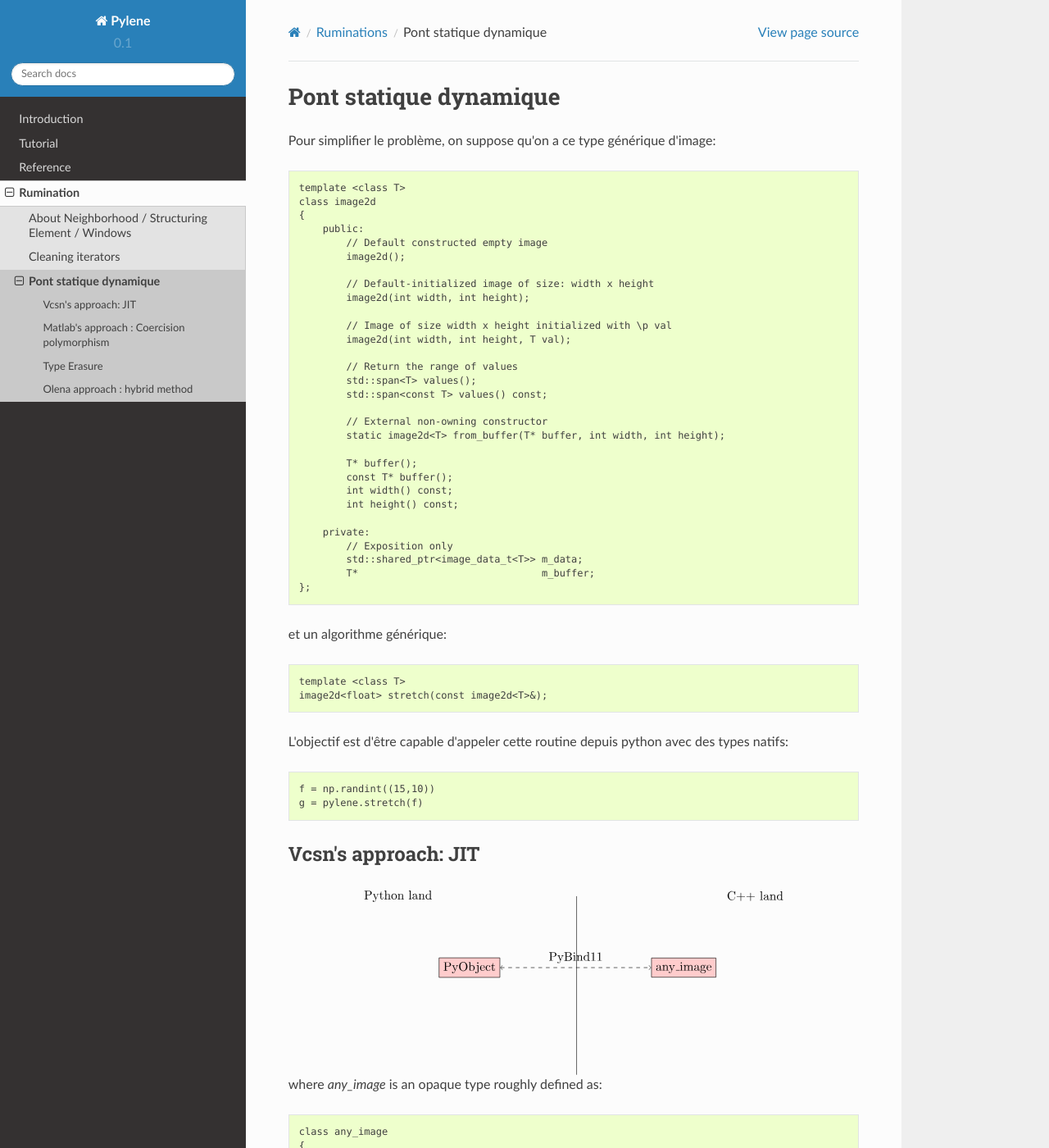
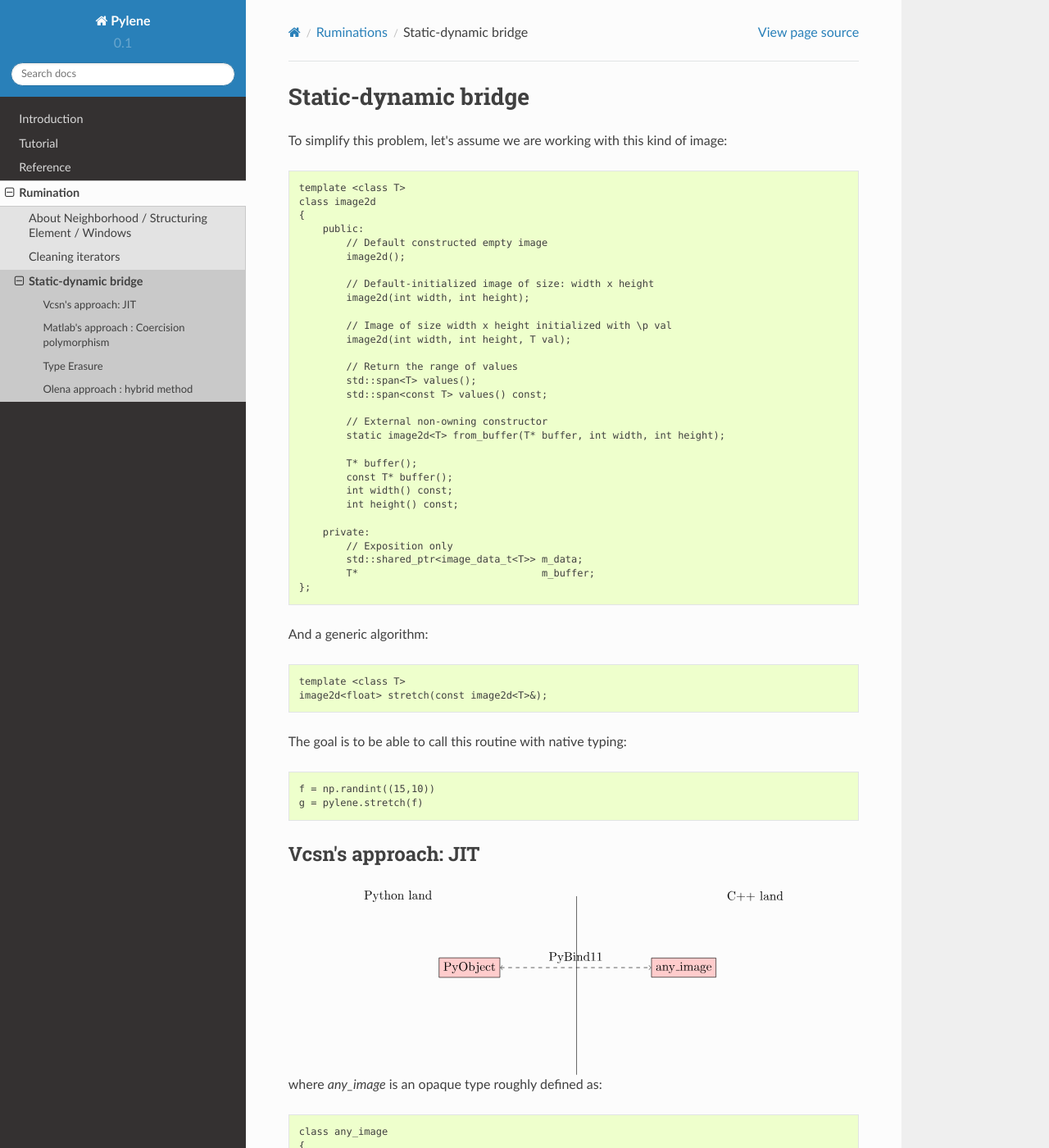
Before and after one commit to GerHobbelt/pylene, a Sphinx documentation site: the page built from doc/source/ruminations/dyn.rst, in a window 1280 px wide and 1400 px high. Shown: the whole window at 82% size. Built offline with Sphinx 7.4.7 and the Read the Docs theme 2.0.0, drawn with Linux system fonts in a browser that asks for light colours; some of the changed text lies outside the part shown.

Commit message:
Changing french to english (where applicable)

```diff
--- a/doc/source/ruminations/dyn.rst
+++ b/doc/source/ruminations/dyn.rst
@@ -1,8 +1,8 @@
-Pont statique dynamique
+Static-dynamic bridge
 #######################
 
 
-Pour simplifier le problème, on suppose qu'on a ce type générique d'image:
+To simplify this problem, let's assume we are working with this kind of image:
 
 ::
 
@@ -37,14 +37,13 @@ Pour simplifier le problème, on suppose qu'on a ce type générique d'image:
             T*                               m_buffer;
     };
 
-et un algorithme générique::
+And a generic algorithm::
 
     template <class T>
     image2d<float> stretch(const image2d<T>&);
 
 
-
-L'objectif est d'être capable d'appeler cette routine depuis python avec des types natifs::
+The goal is to be able to call this routine with native typing::
 
     f = np.randint((15,10))
     g = pylene.stretch(f)
@@ -70,8 +69,7 @@ where `any_image` is an opaque type roughly defined as::
     };
 
 
-
-L'implementation de l'algorithm `stretch` s'apparente alors à::
+Here, the `stretch` algorithm would be implemented as follows::
 
     any_image stretch(any_image f)
     {
```
